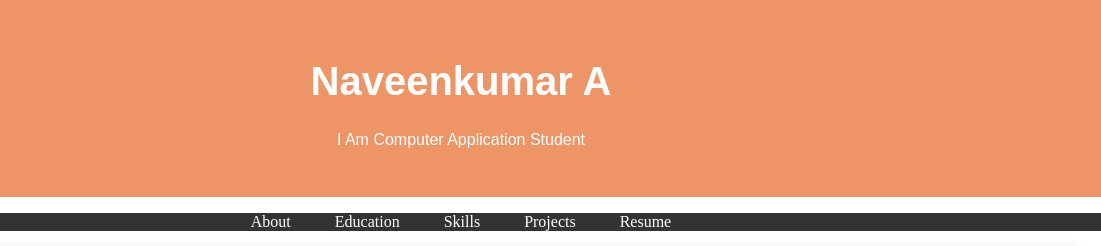
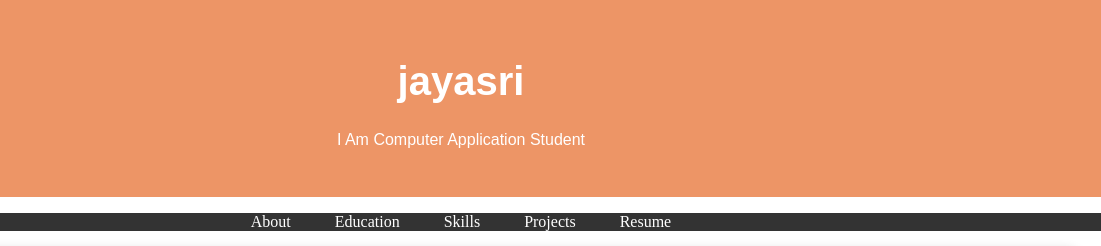
Before and after one commit to jayasri81774/Portfolio-, a plain HTML site: page index (5).html in a window 1280 px wide. Shown: the top 246 px of the page, 179-1280 px from the left. Drawn offline with Linux system fonts and the light colour scheme.

Commit message:
Update index (5).html

```diff
--- a/index (5).html
+++ b/index (5).html
@@ -97,7 +97,7 @@
       <div class="header-content">
         <!-- Add your profile picture here -->
         <img src="demo/demo/kutty003.jpg" class="profile-picture" />
-        <h1>Naveenkumar A</h1>
+        <h1>jayasri</h1>
         <p>I Am Computer Application Student</p>
       </div>
     </header>
```
